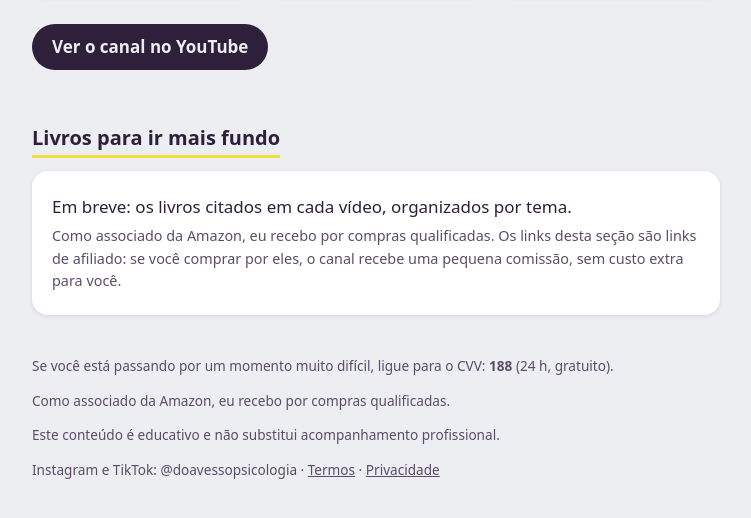
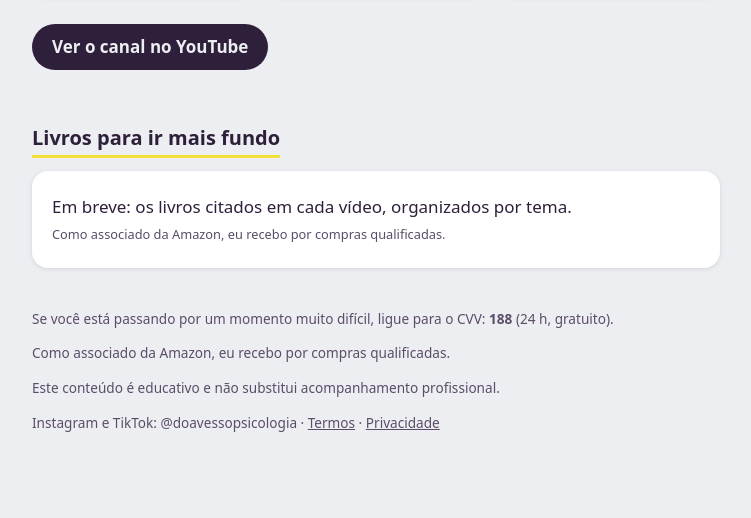
Before and after one commit to doavesso/doavesso.github.io, a plain HTML site: page index.html in a window 1280 px wide. Shown: the part 867-1385 px from the top of the page, without its empty margins (264-1015 px from the left). After the commit the page ends 1361 px from the top, so only its background shows below. Drawn offline with Linux system fonts and the light colour scheme.

Commit message:
Aviso de afiliado mais discreto
Co-Authored-By: Claude Sonnet 5.5 <noreply@anthropic.com>

```diff
--- a/index.html
+++ b/index.html
@@ -59,7 +59,7 @@ footer a{color:inherit}
 <h2>Livros para ir mais fundo</h2>
 <div class="card">
   <p>Em breve: os livros citados em cada vídeo, organizados por tema.</p>
-  <p class="sub" style="font-size:.9rem">Como associado da Amazon, eu recebo por compras qualificadas. Os links desta seção são links de afiliado: se você comprar por eles, o canal recebe uma pequena comissão, sem custo extra para você.</p>
+  <p class="sub" style="font-size:.8rem">Como associado da Amazon, eu recebo por compras qualificadas.</p>
 </div>
 
 <footer>
```
